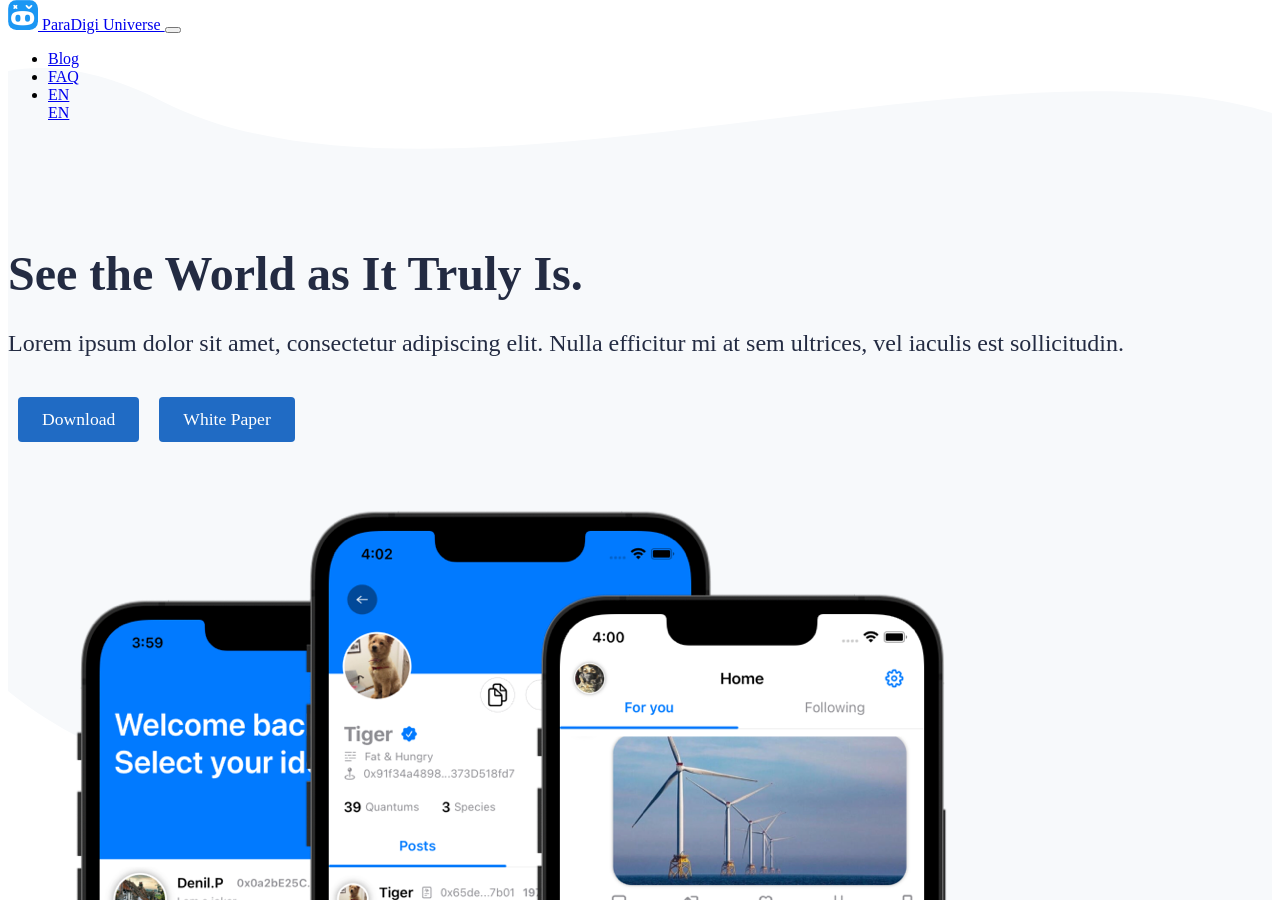
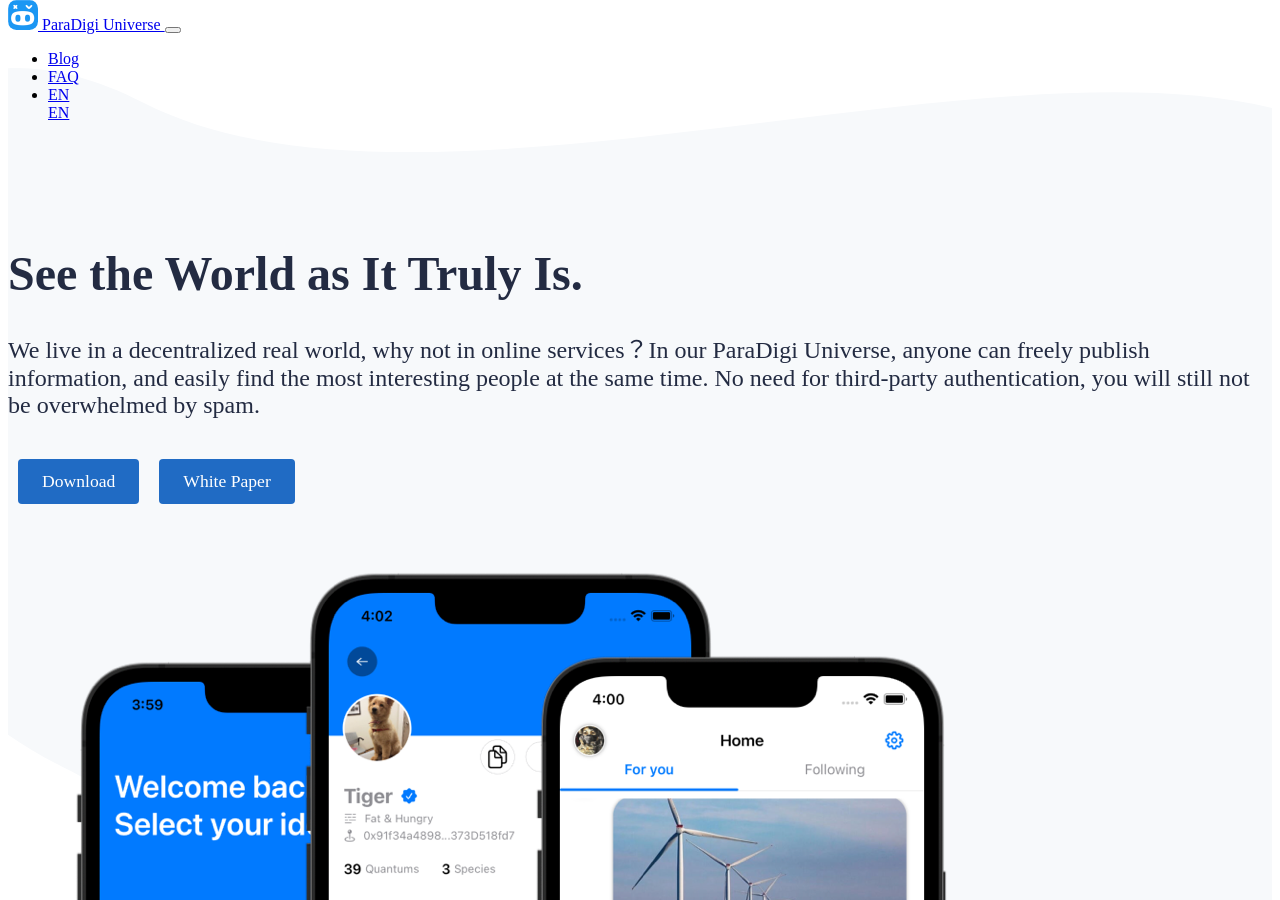
Before and after one commit to pdupub/pdu.pub, a Jekyll site: the page built from index.md, in a window 1280 px wide and 900 px high. Built offline with Jekyll 4.4.1, drawn with Linux system fonts in a browser that asks for light colours.

Commit message:
add description

```diff
--- a/_layouts/landing.html
+++ b/_layouts/landing.html
@@ -11,7 +11,7 @@
             <div class="row">
                 <div class="col-md-6">
                     <h1 class="hero-title">See the World as It Truly Is.</h1>
-                    <p class="hero-description">Lorem ipsum dolor sit amet, consectetur adipiscing elit. Nulla efficitur mi at sem ultrices, vel iaculis est sollicitudin.</p>
+                    <p class="hero-description">We live in a decentralized real world, why not in online services？In our ParaDigi Universe, anyone can freely publish information, and easily find the most interesting people at the same time. No need for third-party authentication, you will still not be overwhelmed by spam.</p>
                     <div class="hero-buttons">
                         <a class="hero-button" href="{{ site.appstore }}">Download</a>
                         <a class="hero-button" href="whitepaperv3.html">White Paper</a>
```
